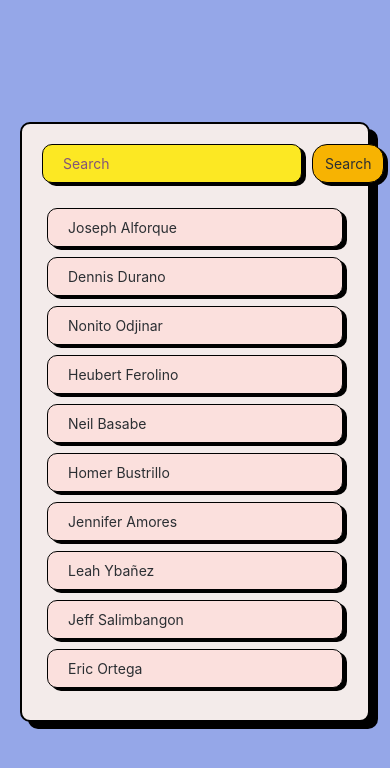
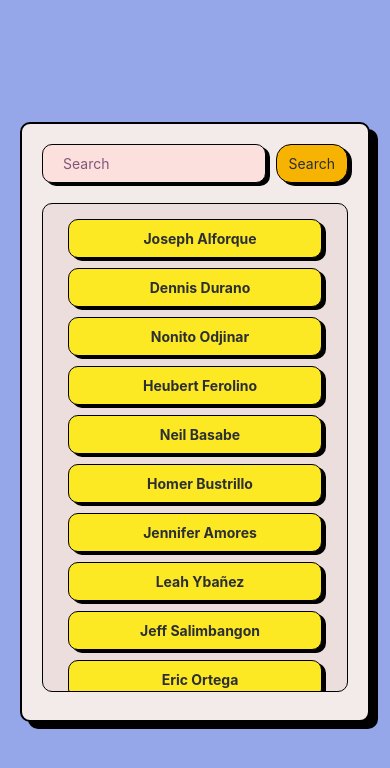
Before and after one commit to overgleam/ReactNativePractice, a React Native app: screen / in a window 390 px wide. Shown: the top 768 px of the page. Built offline with nearby package versions, Linux system fonts and the light colour scheme.

Commit message:
To do List  version 1.4

```diff
--- a/Components/TodoList.js
+++ b/Components/TodoList.js
@@ -37,7 +37,14 @@ const TodoList = () => {
           style={styles.item}
           onPress={() => handleAlert(student)}
         >
-          <Text style={{ color: "#2b2f33", marginLeft: 10 }}>
+          <Text
+            style={{
+              color: "#2b2f33",
+              marginLeft: 10,
+              fontWeight: "bold",
+              textAlign: "center",
+            }}
+          >
             {student.name}
           </Text>
         </TouchableOpacity>
@@ -142,7 +149,7 @@ const styles = StyleSheet.create({
     flexDirection: "row",
   },
   textInput: {
-    backgroundColor: "#fce823",
+    backgroundColor: "#fbe0dd",
     borderColor: "black",
     borderWidth: 1,
     borderRadius: 10,
@@ -150,6 +157,7 @@ const styles = StyleSheet.create({
     paddingHorizontal: 20,
     paddingVertical: 10,
     flex: 1,
+    width: 0,
 
     shadowColor: "black",
     shadowOffset: { height: 3, width: 4 },
@@ -179,11 +187,18 @@ const styles = StyleSheet.create({
     color: "#2b2f33",
   },
   listContainer: {
+    backgroundColor: "#ebdedc",
+    borderColor: "black",
+    borderWidth: 1,
+    borderRadius: 10,
+
     height: 489,
     marginTop: 20,
+    paddingHorizontal: 20,
+    paddingTop: 10,
   },
   item: {
-    backgroundColor: "#fbe0dd",
+    backgroundColor: "#fce823",
     borderColor: "black",
     borderWidth: 1,
     borderRadius: 10,
```
